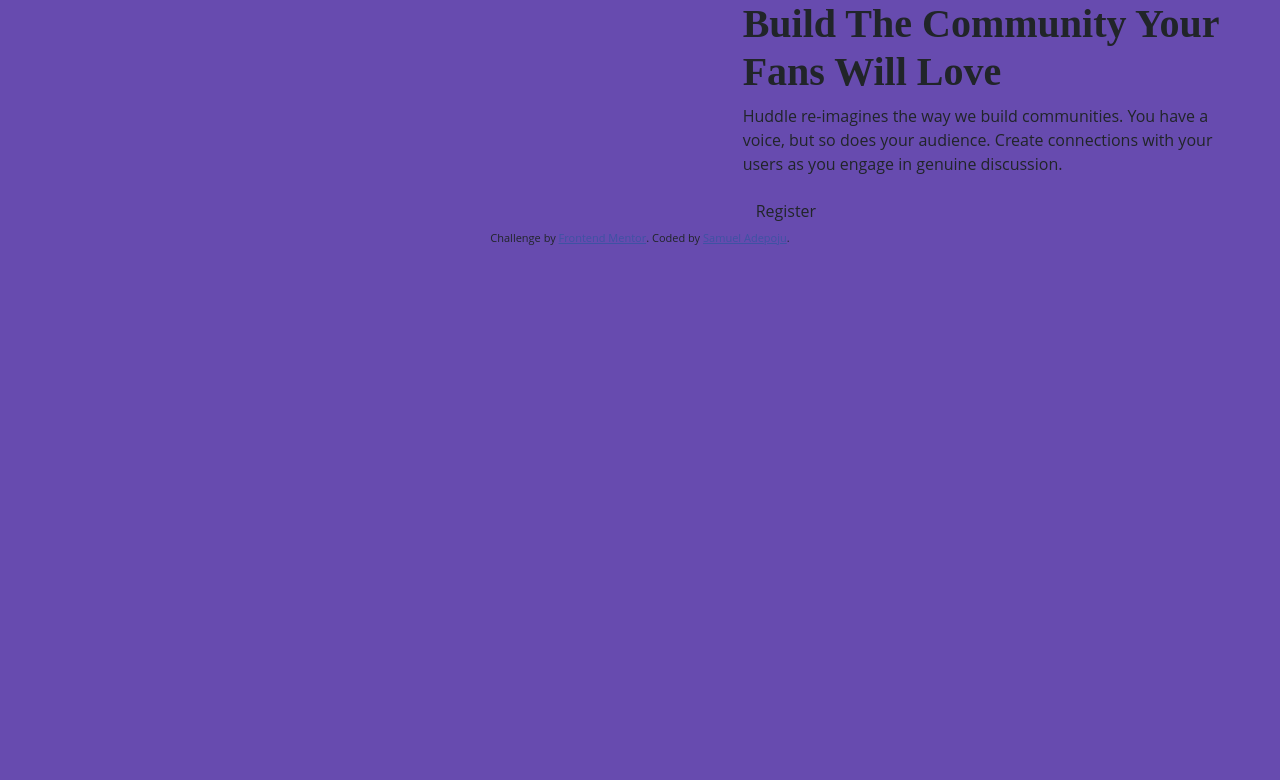
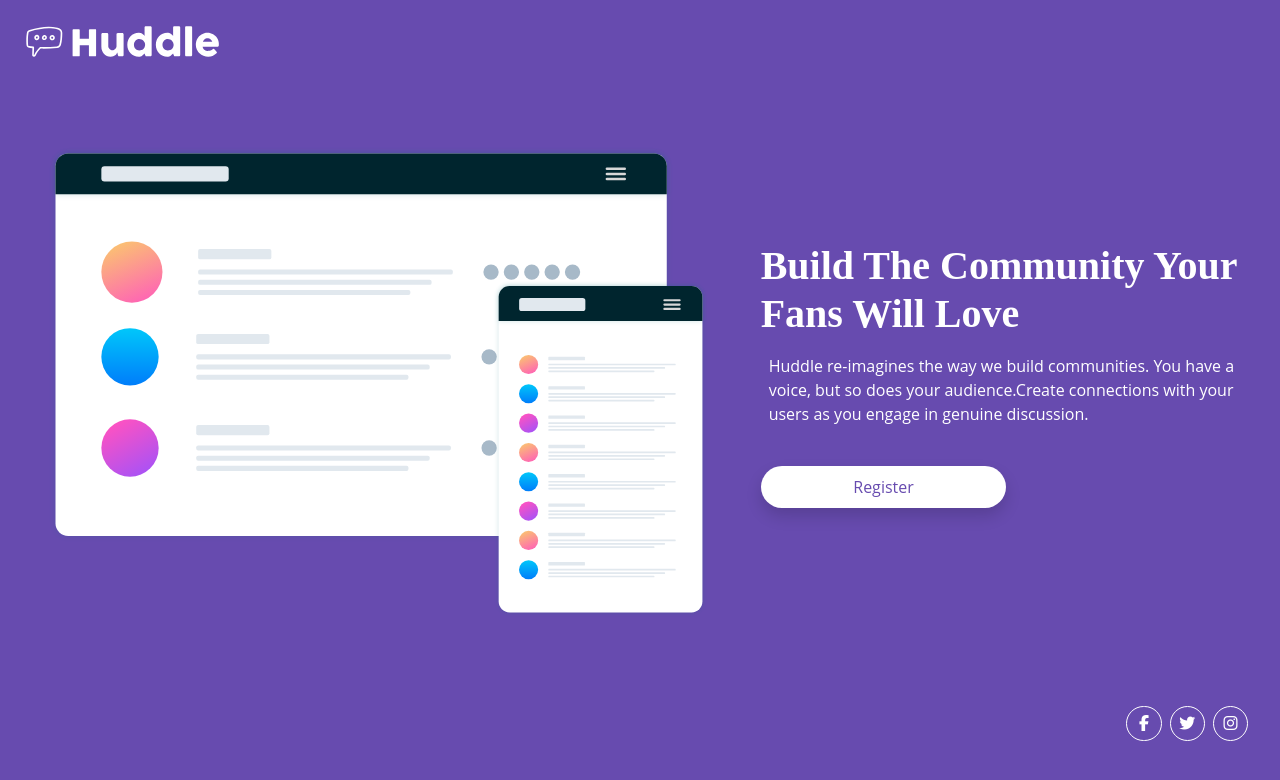
Before and after one commit to samuel-username/landing_page, a plain HTML site: page index.html in a window 1280 px wide. Drawn offline with nearby package versions, Linux system fonts and the light colour scheme; a web font is replaced by a local one.

Commit message:
added most styles with bootstrap

```diff
--- a/css/style.css
+++ b/css/style.css
@@ -6,13 +6,13 @@
   --soft-magenta: hsl(300, 69%, 71%);
 }
 
-html {
-  height: 100vh;
-}
-
 body {
   font-family: 'Open sans';
   background-color: var(--violet);
+  background-image: src('images/bg-mobile.svg');
+  background-repeat: no-repeat;
+  background-size: 100%;
+  padding: 0;
 }
 
 h1 {
@@ -20,10 +20,30 @@
   font-weight: 600;
 }
 
-.attribution {
-  font-size: 11px; text-align: center;
- }
+.btn-round {
+  color: var(--violet);
+}
 
-.attribution a {
-  color: hsl(228, 45%, 44%);
+.btn-round:active,
+.btn-round:hover {
+  background-color: var(--soft-magenta) !important;
+  color: white;
 }
+
+.fa-brands {
+  width: 2.2em;
+  height: 2.2em;
+}
+
+.fa-brands:active,
+.fa-brands:hover {
+  border-color: var(--soft-magenta) !important;
+  color: var(--soft-magenta) !important;
+}
+
+/*
+@media (max-width: 375px) {
+  body {
+    background-image: url('images/bg-mobile.svg');
+  }
+}*/
--- a/index.html
+++ b/index.html
@@ -2,33 +2,34 @@
 <html lang="en">
 <head>
   <meta charset="UTF-8">
-  <meta name="viewport" content="width=device-width, initial-scale=1.0">
+  <meta name="viewport" content="width=device-width, initial-scale=.6">
   <link rel="icon" type="image/png" sizes="32x32" href="./images/favicon-32x32.png">
   <title>Frontend Mentor | Huddle landing page with single introductory section</title>
   <link rel="stylesheet" href="https://cdn.jsdelivr.net/npm/bootstrap@5.1.3/dist/css/bootstrap.min.css" integrity="sha384-1BmE4kWBq78iYhFldvKuhfTAU6auU8tT94WrHftjDbrCEXSU1oBoqyl2QvZ6jIW3" crossorigin="anonymous">
   <link rel="stylesheet" href="css/style.css" />
+  <script src="https://kit.fontawesome.com/7724412042.js" crossorigin="anonymous"></script>
+</head>
 
-</head>
 <body>
-  <header class="">
+  <header class="p-3">
+    <img src="images/logo.svg" alt="logo" class="figure col-6 col-sm-2" />
+  </header>
 
-  </header>
-  <div class="container-fluid row">
-    <section class="col-sm-12 col-md-7">
-      <img class="" src="" alt="" />
+  <div class="container-fluid text-white text-center d-flex flex-column flex-sm-row align-items-center justify-content-center">
+    <section class="py-3 my-5 col-sm-7">
+      <img src="images/illustration-mockups.svg" class="img-fluid" alt="illustration mockups" style="width: 90%"/>
     </section>
-    <section class="col-sm-12 col-md-5">
+    <section class="text-sm-start p-3 col-sm-5">
       <h1 class="">Build The Community Your Fans Will Love</h1>
-      <p>Huddle re-imagines the way we build communities. You have a voice, but so does your audience. Create connections with your users as you engage in genuine discussion. </p>
-      <button class="btn rounded-pill" type="button">Register</button>
+      <p class="p-2">Huddle re-imagines the way we build communities. You have a voice, but so does your audience.Create connections with your users as you engage in genuine discussion. </p>
+      <button class="btn rounded-pill shadow bg-white p-2 w-50 my-3 btn-round" type="button">Register</button>
     </section>
   </div>
 
-  <footer>
-    <p class="attribution">
-      Challenge by <a href="https://www.frontendmentor.io?ref=challenge" target="_blank">Frontend Mentor</a>.
-      Coded by <a href="#">Samuel Adepoju</a>.
-    </p>
+  <footer class="d-flex justify-content-center p-4 justify-content-sm-end text-white text-center">
+    <i class="fa-brands fa-facebook-f d-inline-block rounded-circle border border-white p-2 me-2"></i>
+    <i class="fa-brands fa-twitter d-inline-block rounded-circle border border-white p-2 me-2"></i>
+    <i class="fa-brands fa-instagram d-inline-block rounded-circle border border-white p-2 me-2"></i>
   </footer>
 </body>
 </html>
```
